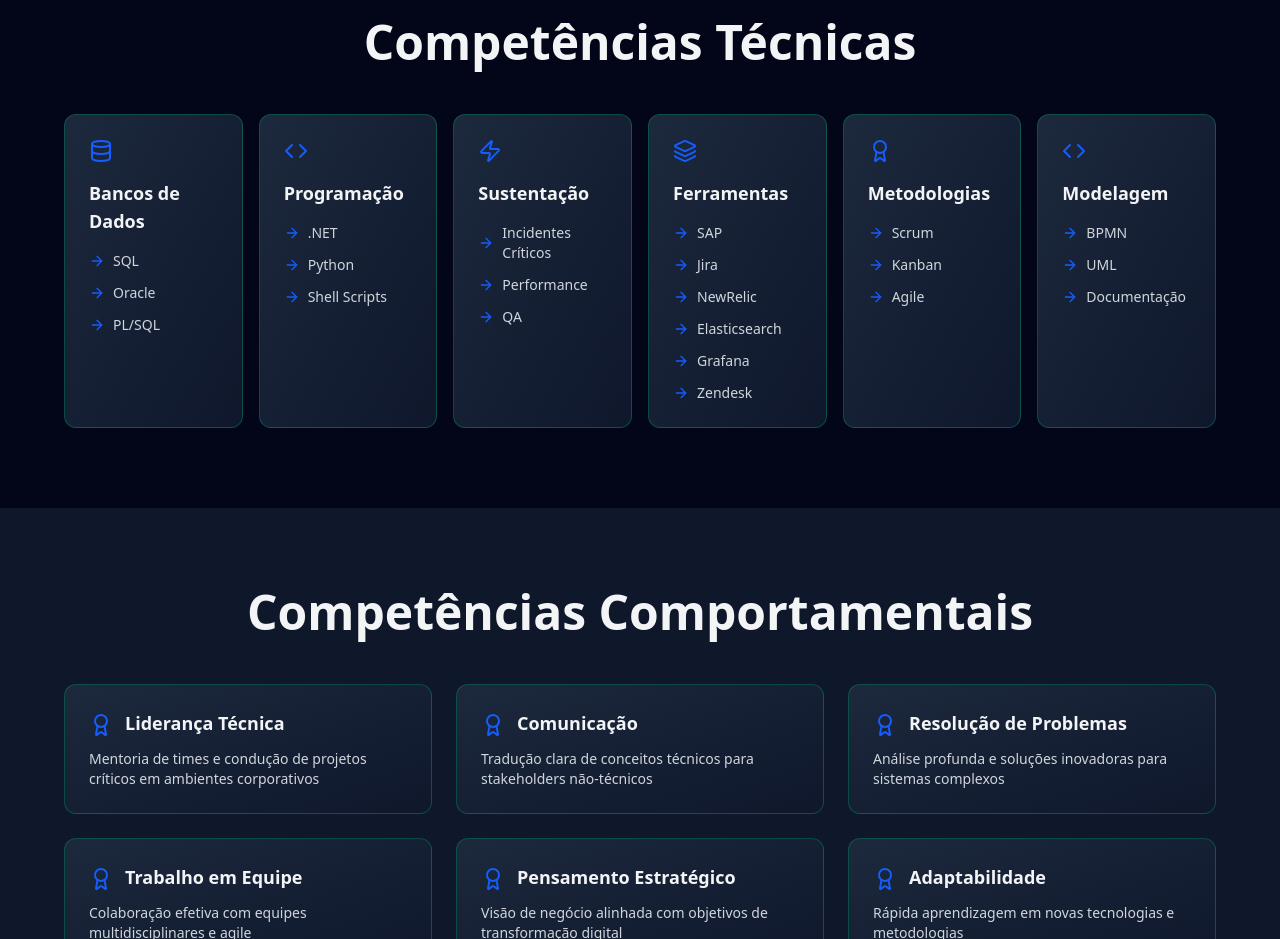
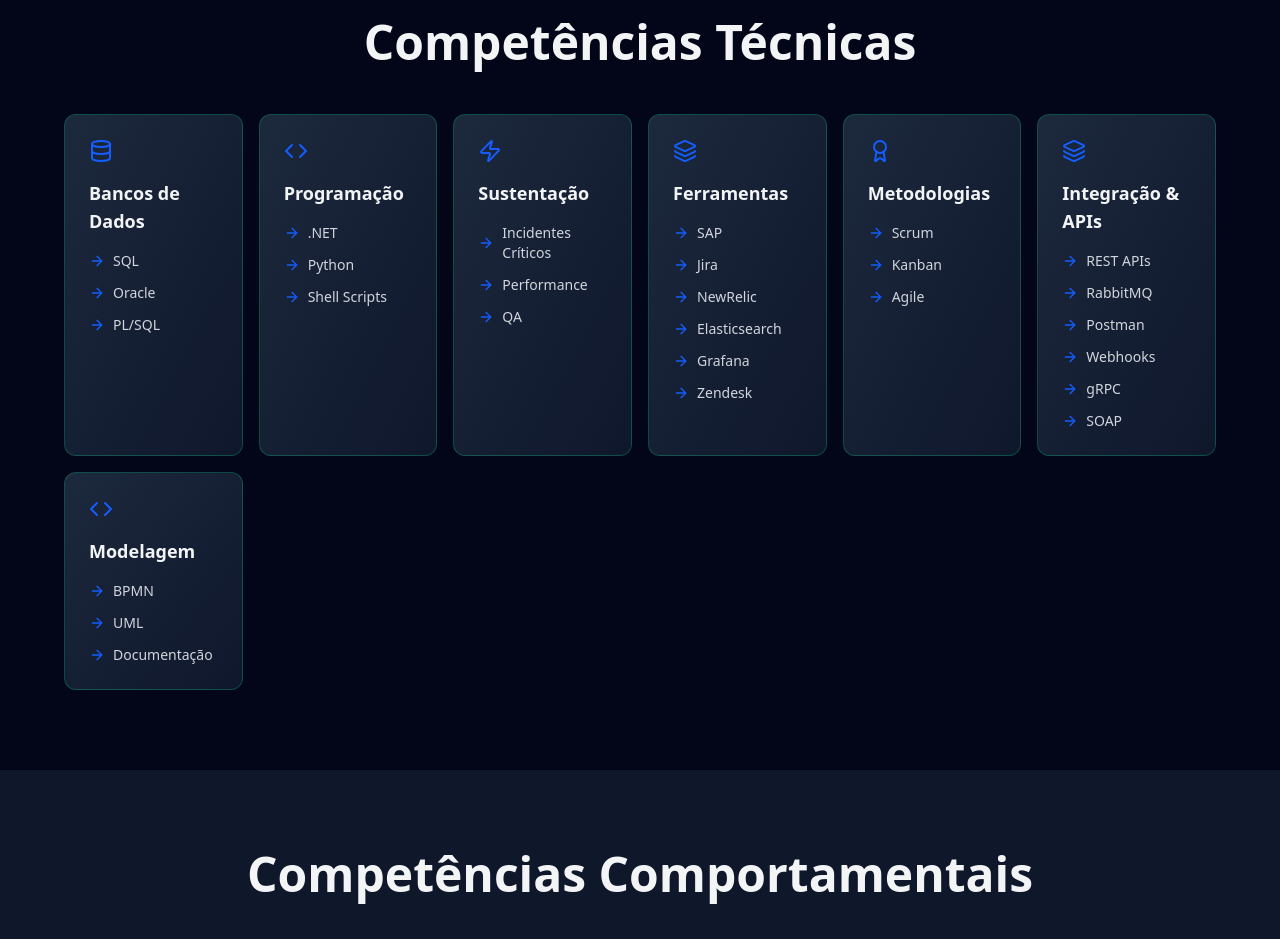
Before and after one commit to llopes0610/meu-portfolio, a React (Vite) app: page / in a window 1280 px wide. Shown: the part 1340-2279 px from the top of the page. Built offline with nearby package versions, Linux system fonts and the light colour scheme.

Commit message:
Inserindo novas competências

```diff
--- a/src/Portfolio.jsx
+++ b/src/Portfolio.jsx
@@ -36,7 +36,9 @@
     { icon: <Zap className="w-6 h-6" />, title: 'Sustentação', items: ['Incidentes Críticos', 'Performance', 'QA'] },
     { icon: <Layers className="w-6 h-6" />, title: 'Ferramentas', items: ['SAP', 'Jira', 'NewRelic', 'Elasticsearch', 'Grafana', 'Zendesk'] },
     { icon: <Award className="w-6 h-6" />, title: 'Metodologias', items: ['Scrum', 'Kanban', 'Agile'] },
+    { icon: <Layers className="w-6 h-6" />, title: 'Integração & APIs', items: ['REST APIs', 'RabbitMQ', 'Postman', 'Webhooks', 'gRPC', 'SOAP'] },
     { icon: <Code className="w-6 h-6" />, title: 'Modelagem', items: ['BPMN', 'UML', 'Documentação'] },
+
   ];
 
   const softSkills = [
```
